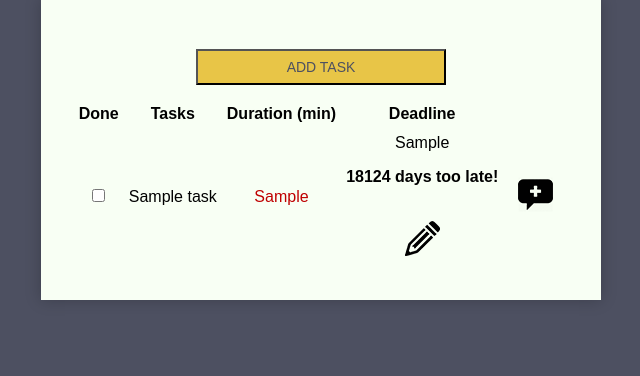
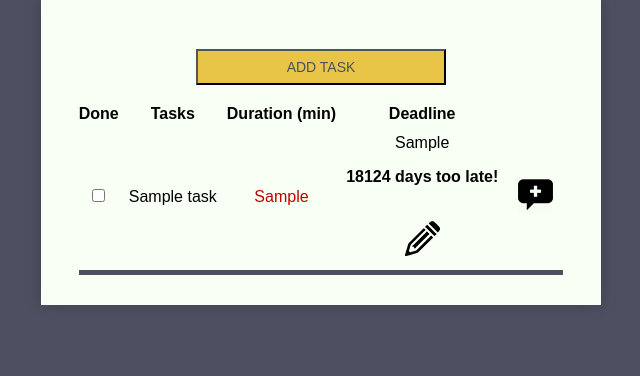
Before and after one commit to anouckdeben95/todoapp, a PHP site: page /tasklist.php?id=1 in a window 1280 px wide. Shown: the part 109-485 px from the top of the page, without its empty margins (354-994 px from the left). Run offline with PHP 8.4, Linux system fonts and the light colour scheme; tables that the repository leaves empty or names only in its code hold one stand-in row (values such as "Sample post").

Commit message:
Update tasklist.php
lines between tasks CSS

```diff
--- a/tasklist.php
+++ b/tasklist.php
@@ -34,6 +34,12 @@
         }
         .color{
             background-color: #50C878;
+        }
+        table{
+            border-collapse: collapse;
+        }
+        .listing tbody tr:nth-child(odd){
+            border-bottom: 5px solid #4D5061;
         }
     </style>
 
@@ -107,7 +113,8 @@
                 </form>
                 <span id="display_comment"></span>
             <?php
-            echo "</td></tr>";
+            echo "</td>
+            </tr>";
 
             ?>
             <!-- popup -->
@@ -121,7 +128,7 @@
                             </div>";
                         } ?>
 
-                            <p>Task:</p><br>
+                            <h1>Task:</h1><br>
                             <p><?php echo $row['name'] ?></p><br>
                             <label>New Deadline<label><br>
                             <div class="up">
```
